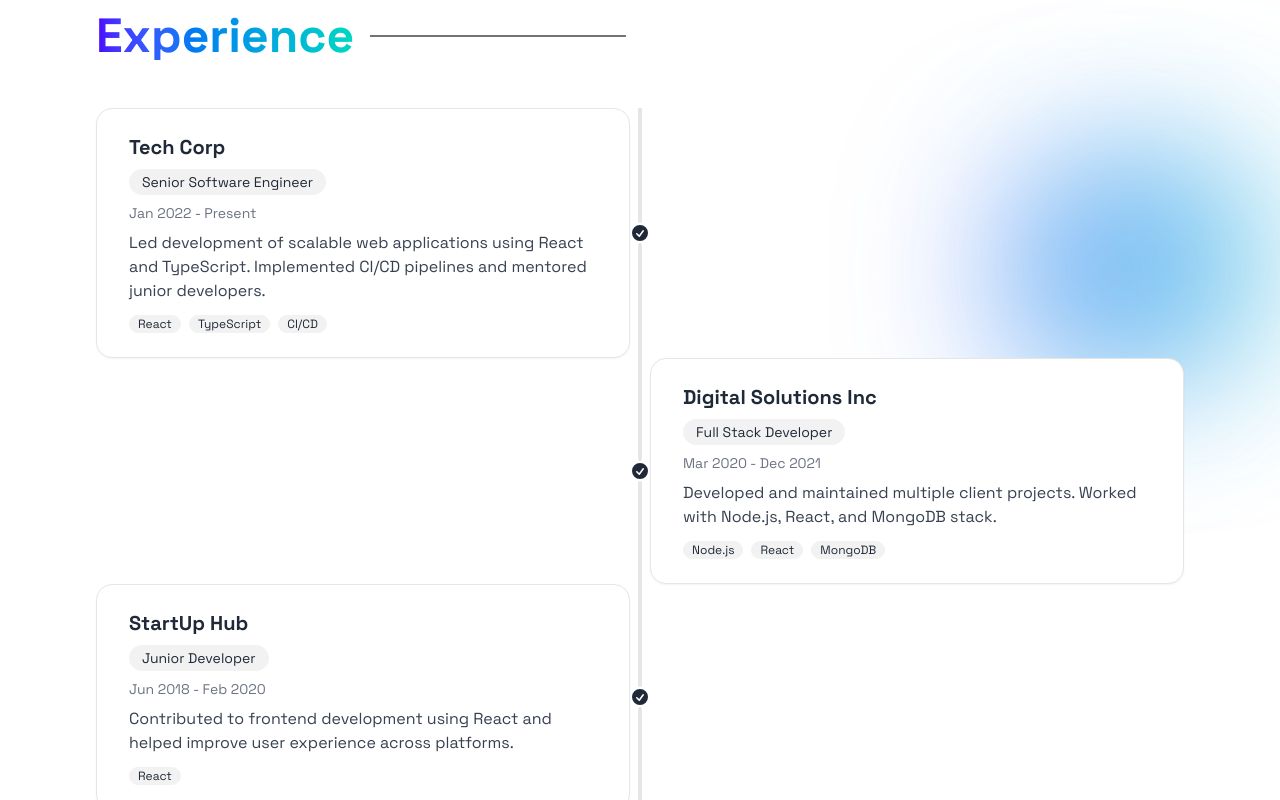
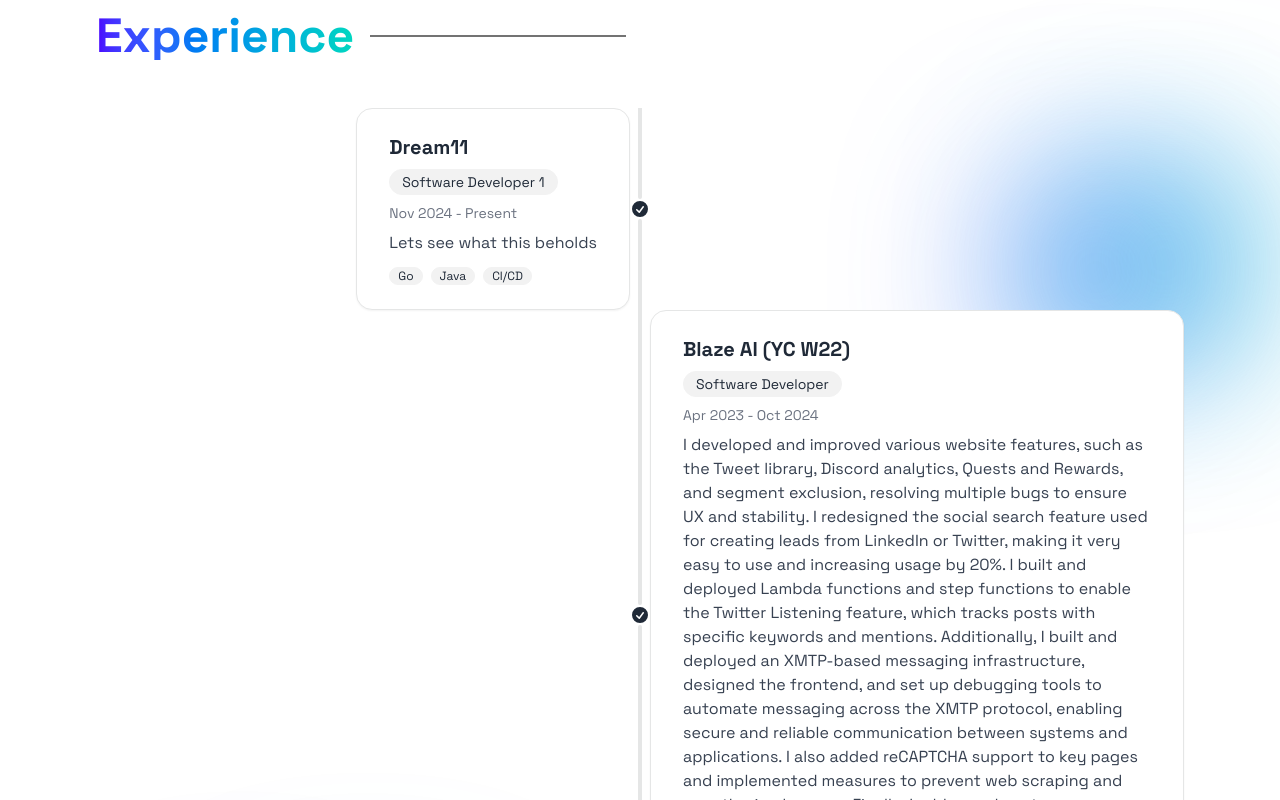
Before and after one commit to npv12/portfolio, a Next.js app: page / in a window 1280 px wide. Shown: the part 1440-2240 px from the top of the page. Built offline with nearby package versions, Linux system fonts and the light colour scheme.

Commit message:
feat: update experience

```diff
--- a/src/app/data/experience.ts
+++ b/src/app/data/experience.ts
@@ -2,31 +2,31 @@ import Experience from "../types/experience";
 
 const Experiences: Experience[] = [
   {
-    company: "Tech Corp",
-    position: "Senior Software Engineer",
-    startDate: "Jan 2022",
+    company: "Dream11",
+    position: "Software Developer 1",
+    startDate: "Nov 2024",
     endDate: "Present",
     description:
-      "Led development of scalable web applications using React and TypeScript. Implemented CI/CD pipelines and mentored junior developers.",
-    techStack: ["React", "TypeScript", "CI/CD"],
+      "Lets see what this beholds",
+    techStack: ["Go", "Java", "CI/CD"],
   },
   {
-    company: "Digital Solutions Inc",
-    position: "Full Stack Developer",
-    startDate: "Mar 2020",
-    endDate: "Dec 2021",
+    company: "Blaze AI (YC W22)",
+    position: "Software Developer",
+    startDate: "Apr 2023",
+    endDate: "Oct 2024",
     description:
-      "Developed and maintained multiple client projects. Worked with Node.js, React, and MongoDB stack.",
-    techStack: ["Node.js", "React", "MongoDB"],
+      "I developed and improved various website features, such as the Tweet library, Discord analytics, Quests and Rewards, and segment exclusion, resolving multiple bugs to ensure UX and stability. I redesigned the social search feature used for creating leads from LinkedIn or Twitter, making it very easy to use and increasing usage by 20%. I built and deployed Lambda functions and step functions to enable the Twitter Listening feature, which tracks posts with specific keywords and mentions. Additionally, I built and deployed an XMTP-based messaging infrastructure, designed the frontend, and set up debugging tools to automate messaging across the XMTP protocol, enabling secure and reliable communication between systems and applications. I also added reCAPTCHA support to key pages and implemented measures to prevent web scraping and unauthorized access. Finally, I addressed customer concerns, solved various issues, and implemented feature requests.",
+    techStack: ["Web3", "AWS", "Flask", "React", "RDS"],
   },
   {
-    company: "StartUp Hub",
-    position: "Junior Developer",
-    startDate: "Jun 2018",
-    endDate: "Feb 2020",
+    company: "Quriate",
+    position: "Founding Engineer",
+    startDate: "Aug 2021",
+    endDate: "Apr 2023",
     description:
-      "Contributed to frontend development using React and helped improve user experience across platforms.",
-    techStack: ["React"],
+      "As a founding engineer, I led the design and deployment of an adaptive assessment evaluation platform from scratch. This platform enables educational institutions to create, manage, and evaluate online tests for their students. I developed the backend using FastAPI, SQL, and pandas, ensuring fast and accurate data processing and analysis of student responses and performance metrics for both students and instructors. I implemented a test-driven-development approach using pytests and pydantic to ensure high-quality code and functionality. On the frontend, I designed and maintained the platform using React, creating user-friendly features such as Authentication, User Dashboards, an NTA-style question screen that supports LaTeX, Student and Teacher Analytics, and responsive design for various screen sizes. I also managed the hosting on GCP, providing a reliable and scalable infrastructure that handled a load of 10k concurrent users.",
+    techStack: ["React", "GCP", "FastAPI", "OCR", "EdTech"],
   },
 ];
 
```
